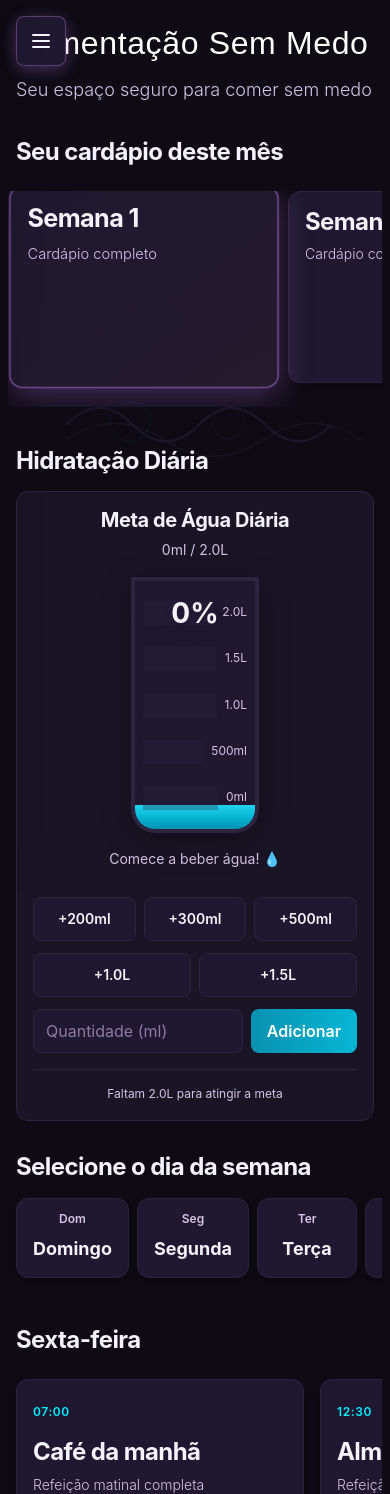
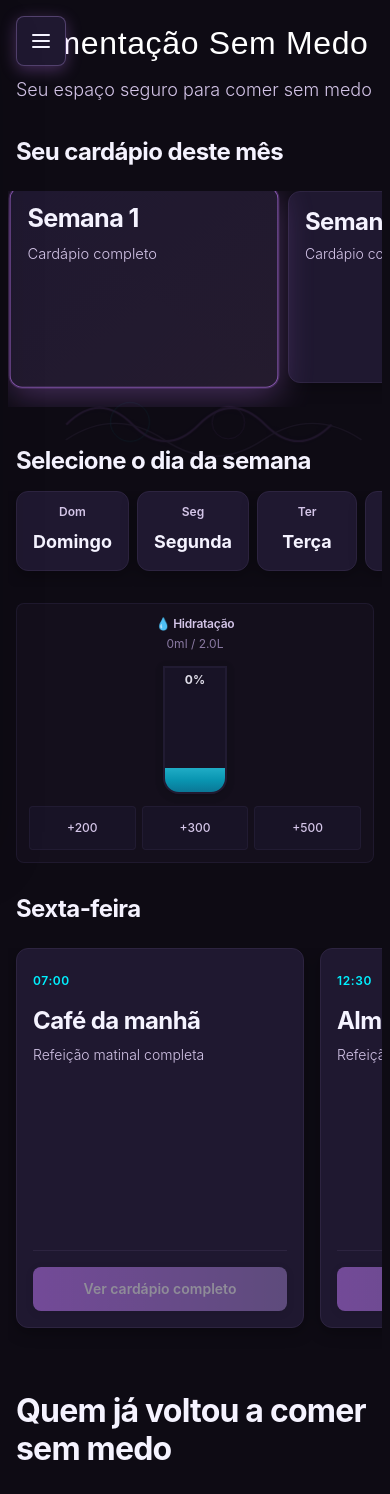
Before and after one commit to ferramentameegra-cell/alimentacao-sem-medo, a Next.js app: page / in a window 390 px wide. Shown: the top 1494 px of the page. Built offline with nearby package versions, Linux system fonts and the light colour scheme; a web font is replaced by a local one.

Commit message:
Tornar interface de meta de água menor e discreta, posicionada ao lado do seletor de dias

```diff
--- a/components/Home.tsx
+++ b/components/Home.tsx
@@ -488,18 +488,10 @@ export default function Home() {
         </div>
       </section>
 
-      {/* Meta de Água */}
+      {/* Seletor de dias da semana com Meta de Água ao lado */}
       <section className="mb-8 lg:mb-12 max-w-full">
-        <h2 className="text-xl sm:text-2xl lg:text-3xl font-bold text-text-primary mb-4 lg:mb-8 tracking-tight">
-          Hidratação Diária
-        </h2>
-        <div className="max-w-md mx-auto">
-          <MetaAgua dadosUsuario={dadosUsuarioAgua} />
-        </div>
-      </section>
-
-      {/* Seletor de dias da semana */}
-      <section className="mb-8 lg:mb-12 max-w-full">
+        <div className="flex flex-col lg:flex-row gap-4 lg:gap-6 items-start lg:items-start">
+          <div className="flex-1 w-full lg:w-auto">
             <h2 className="text-xl sm:text-2xl lg:text-3xl font-bold text-text-primary mb-4 lg:mb-8 tracking-tight">
               Selecione o dia da semana
             </h2>
@@ -507,6 +499,13 @@ export default function Home() {
               selectedDay={selectedDay}
               onSelectDay={setSelectedDay}
             />
+          </div>
+
+          {/* Meta de Água - compacta e discreta ao lado */}
+          <div className="w-full lg:w-80 flex-shrink-0">
+            <MetaAgua dadosUsuario={dadosUsuarioAgua} compacto />
+          </div>
+        </div>
       </section>
 
       {/* Carrossel de refeições do dia selecionado - estilo Netflix */}
--- a/components/MetaAgua.tsx
+++ b/components/MetaAgua.tsx
@@ -6,9 +6,10 @@ import { calcularMetaAgua, formatarAgua, calcularProgresso, DadosUsuarioAgua } f
 interface MetaAguaProps {
   dadosUsuario?: DadosUsuarioAgua
   className?: string
+  compacto?: boolean // Modo compacto e discreto
 }
 
-export default function MetaAgua({ dadosUsuario, className = '' }: MetaAguaProps) {
+export default function MetaAgua({ dadosUsuario, className = '', compacto = false }: MetaAguaProps) {
   const [consumidoHoje, setConsumidoHoje] = useState(0)
   const [meta, setMeta] = useState(2000) // Default 2L
   const [carregando, setCarregando] = useState(true)
@@ -102,14 +103,74 @@ export default function MetaAgua({ dadosUsuario, className = '' }: MetaAguaProps
 
   if (carregando) {
     return (
-      <div className={`bg-dark-secondary border border-dark-border rounded-xl p-6 ${className}`}>
-        <div className="flex items-center justify-center h-64">
-          <div className="w-8 h-8 border-4 border-lilac border-t-transparent rounded-full animate-spin" />
+      <div className={`bg-dark-secondary/50 border border-dark-border/50 rounded-lg p-3 ${className}`}>
+        <div className="flex items-center justify-center h-20">
+          <div className="w-5 h-5 border-2 border-cyan-500/50 border-t-transparent rounded-full animate-spin" />
         </div>
       </div>
     )
   }
 
+  // Modo compacto e discreto
+  if (compacto) {
+    return (
+      <div className={`bg-dark-secondary/50 border border-dark-border/50 rounded-lg p-3 sm:p-4 ${className}`}>
+        <div className="text-center mb-3">
+          <h3 className="text-xs sm:text-sm font-semibold text-text-secondary mb-1">
+            💧 Hidratação
+          </h3>
+          <p className="text-xs text-text-muted">
+            {formatarAgua(consumidoHoje)} / {formatarAgua(meta)}
+          </p>
+        </div>
+
+        {/* Copo compacto */}
+        <div className="relative mb-3">
+          <div className="mx-auto w-16 sm:w-20 h-32 sm:h-40 bg-dark-card/50 border-2 border-dark-border/50 rounded-b-2xl overflow-hidden relative"
+            style={{
+              boxShadow: '0 2px 8px rgba(0, 0, 0, 0.2)'
+            }}
+          >
+            {/* Água dentro do copo */}
+            <div
+              className="absolute bottom-0 left-0 right-0 bg-gradient-to-t from-cyan-600/80 via-cyan-500/80 to-cyan-400/80 transition-all duration-500 ease-out"
+              style={{
+                height: `${progresso}%`,
+                boxShadow: progresso > 0 ? '0 -2px 10px rgba(6, 182, 212, 0.3)' : 'none',
+              }}
+            >
+              {progresso > 0 && (
+                <div className="absolute top-0 left-0 right-0 h-1 bg-gradient-to-b from-cyan-300/40 to-transparent" />
+              )}
+            </div>
+
+            {/* Indicador de progresso compacto */}
+            <div className="absolute top-1 left-1 right-1 text-center pointer-events-none">
+              <div className="text-xs sm:text-sm font-bold text-text-primary/90 drop-shadow">
+                {progresso}%
+              </div>
+            </div>
+          </div>
+        </div>
+
+        {/* Botões compactos */}
+        <div className="grid grid-cols-3 gap-1.5 sm:gap-2">
+          {[200, 300, 500].map((ml) => (
+            <button
+              key={ml}
+              onClick={() => adicionarAgua(ml)}
+              disabled={adicionando || consumidoHoje >= meta}
+              className="px-2 py-1.5 sm:py-2 bg-dark-card/50 border border-dark-border/50 rounded text-xs font-medium text-text-secondary hover:border-cyan-500/40 hover:bg-cyan-500/5 hover:text-text-primary transition-all disabled:opacity-30 disabled:cursor-not-allowed touch-manipulation"
+            >
+              +{ml}
+            </button>
+          ))}
+        </div>
+      </div>
+    )
+  }
+
+  // Modo completo (original)
   return (
     <div className={`bg-dark-secondary border border-dark-border rounded-xl p-4 sm:p-6 ${className}`}>
       <div className="text-center mb-4 sm:mb-6">
```
Lines whose indentation alone changed are shown as unchanged.
